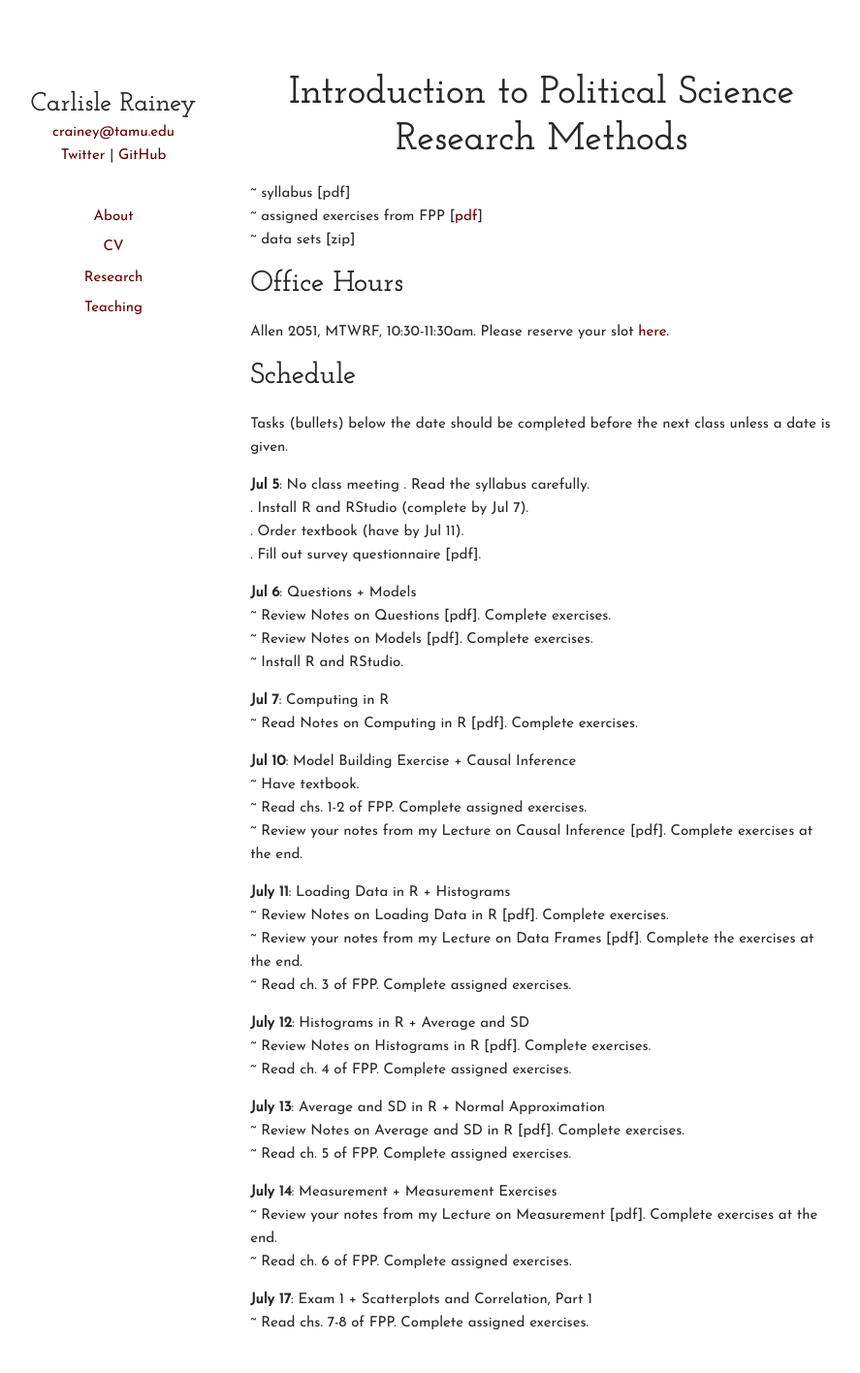
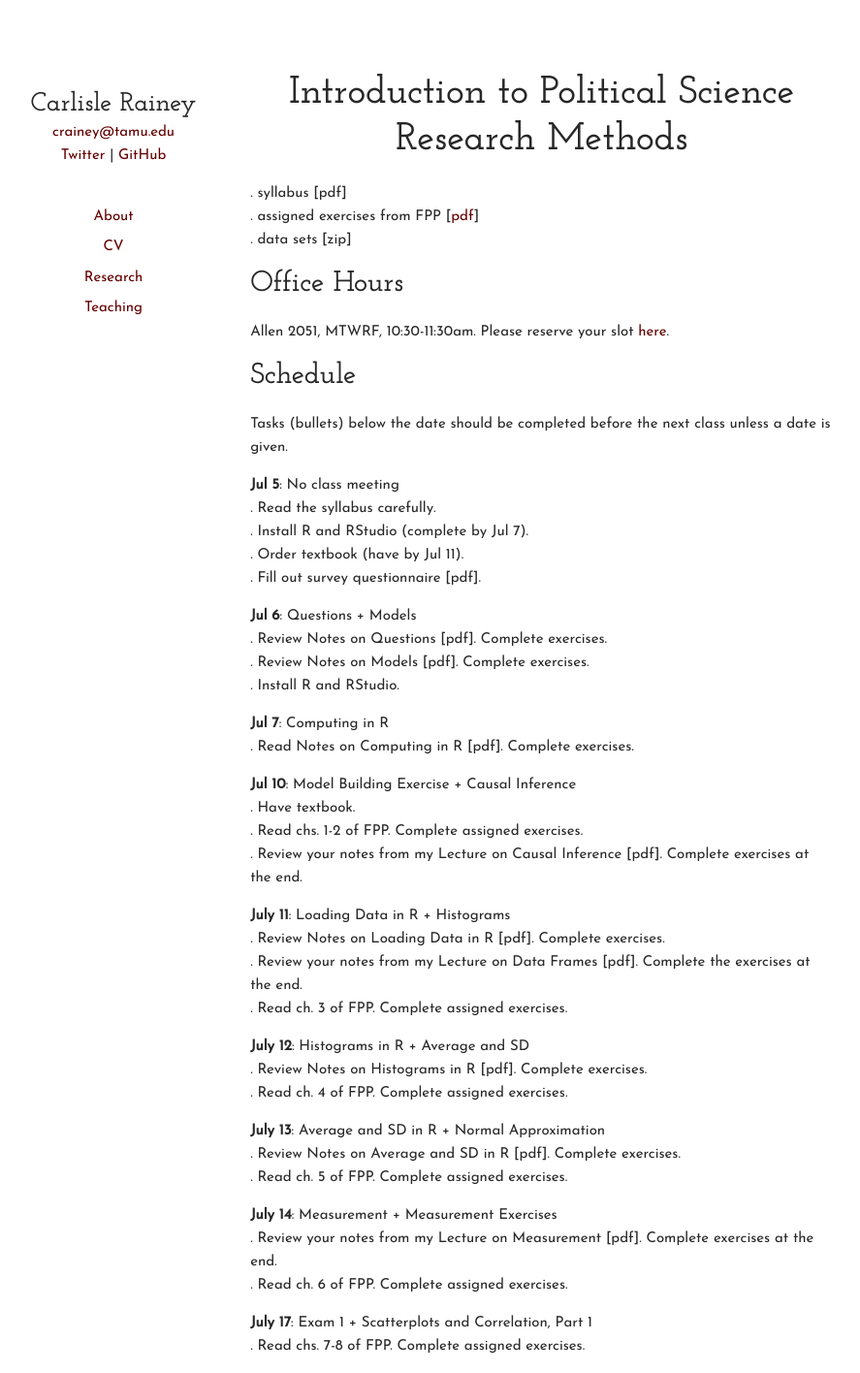
Before and after one commit to carlislerainey/carlislerainey.github.io, a Jekyll site: the page built from teaching/pols-209/index.md, in a window 1280 px wide. Shown: the whole page at 97% size, without its empty margins (204-1091 px from the left). Built offline with Jekyll 4.4.1, drawn with Linux system fonts in a browser that asks for light colours; before the commit the page ends 1392 px from its top, so only the background shows below that.

Commit message:
make bullets periods

```diff
--- a/teaching/pols-209/index.md
+++ b/teaching/pols-209/index.md
@@ -5,9 +5,9 @@
 
 # Introduction to Political Science Research Methods
 
-~ syllabus [pdf]
-~ assigned exercises from FPP [[pdf](files/fpp-exercises-1.pdf)]
-~ data sets [zip]
+. syllabus [pdf]
+. assigned exercises from FPP [[pdf](files/fpp-exercises-1.pdf)]
+. data sets [zip]
 
 ## Office Hours
 
@@ -24,34 +24,34 @@
 . Fill out survey questionnaire [pdf].
 
 **Jul 6**: Questions + Models
-~ Review Notes on Questions [pdf]. Complete exercises.
-~ Review Notes on Models [pdf]. Complete exercises.
-~ Install R and RStudio.
+. Review Notes on Questions [pdf]. Complete exercises.
+. Review Notes on Models [pdf]. Complete exercises.
+. Install R and RStudio.
 
 **Jul 7**: Computing in R
-~ Read Notes on Computing in R [pdf]. Complete exercises.
+. Read Notes on Computing in R [pdf]. Complete exercises.
 
 **Jul 10**: Model Building Exercise + Causal Inference
-~ Have textbook.
-~ Read chs. 1-2 of FPP. Complete assigned exercises.
-~ Review your notes from my Lecture on Causal Inference [pdf]. Complete exercises at the end.
+. Have textbook.
+. Read chs. 1-2 of FPP. Complete assigned exercises.
+. Review your notes from my Lecture on Causal Inference [pdf]. Complete exercises at the end.
 
 **July 11**: Loading Data in R + Histograms
-~ Review Notes on Loading Data in R [pdf]. Complete exercises.
-~ Review your notes from my Lecture on Data Frames [pdf]. Complete the exercises at the end.
-~ Read ch. 3 of FPP. Complete assigned exercises.
+. Review Notes on Loading Data in R [pdf]. Complete exercises.
+. Review your notes from my Lecture on Data Frames [pdf]. Complete the exercises at the end.
+. Read ch. 3 of FPP. Complete assigned exercises.
 
 **July 12**: Histograms in R + Average and SD
-~ Review Notes on Histograms in R [pdf]. Complete exercises.
-~ Read ch. 4 of FPP. Complete assigned exercises.
+. Review Notes on Histograms in R [pdf]. Complete exercises.
+. Read ch. 4 of FPP. Complete assigned exercises.
 
 **July 13**: Average and SD in R + Normal Approximation
-~ Review Notes on Average and SD in R [pdf]. Complete exercises.
-~ Read ch. 5 of FPP. Complete assigned exercises.
+. Review Notes on Average and SD in R [pdf]. Complete exercises.
+. Read ch. 5 of FPP. Complete assigned exercises.
 
 **July 14**: Measurement + Measurement Exercises
-~ Review your notes from my Lecture on Measurement [pdf]. Complete exercises at the end.
-~ Read ch. 6 of FPP. Complete assigned exercises.
+. Review your notes from my Lecture on Measurement [pdf]. Complete exercises at the end.
+. Read ch. 6 of FPP. Complete assigned exercises.
 
 **July 17**: Exam 1 + Scatterplots and Correlation, Part 1
-~ Read chs. 7-8 of FPP. Complete assigned exercises.
+. Read chs. 7-8 of FPP. Complete assigned exercises.
```
